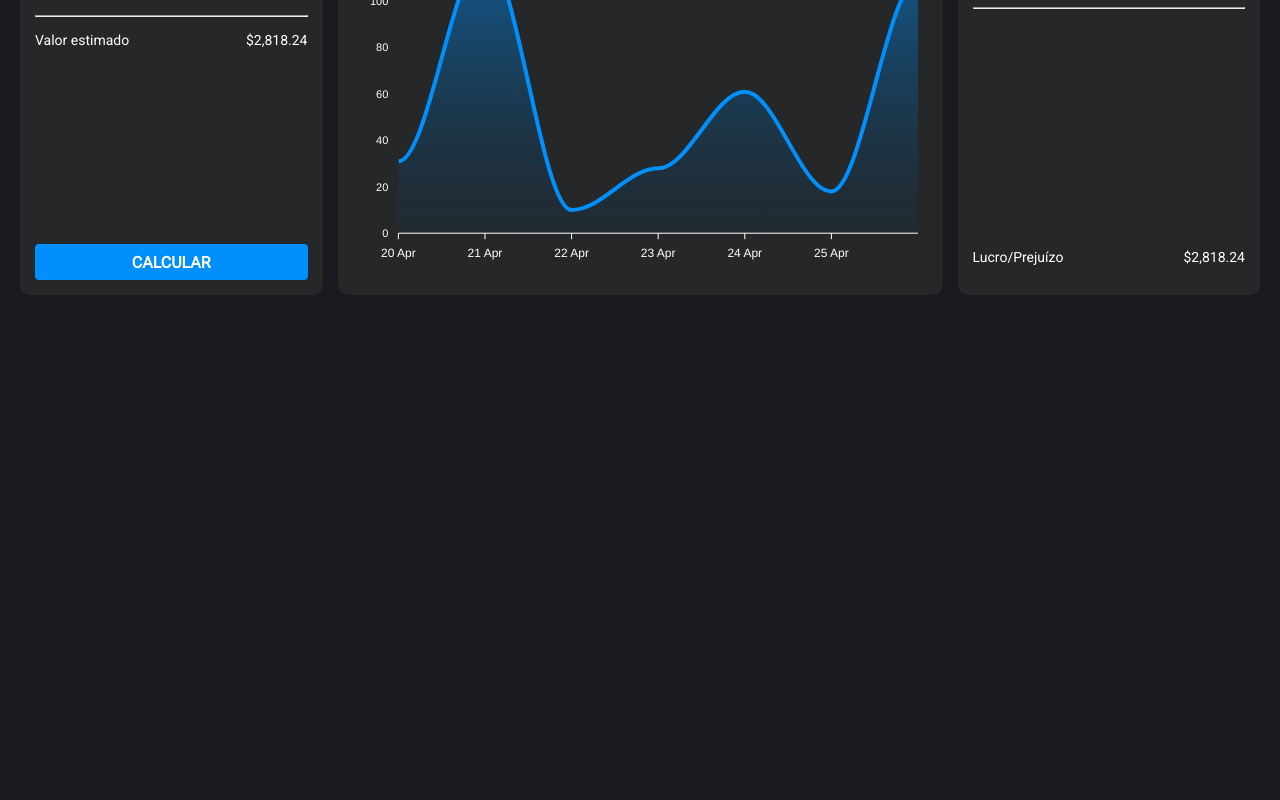
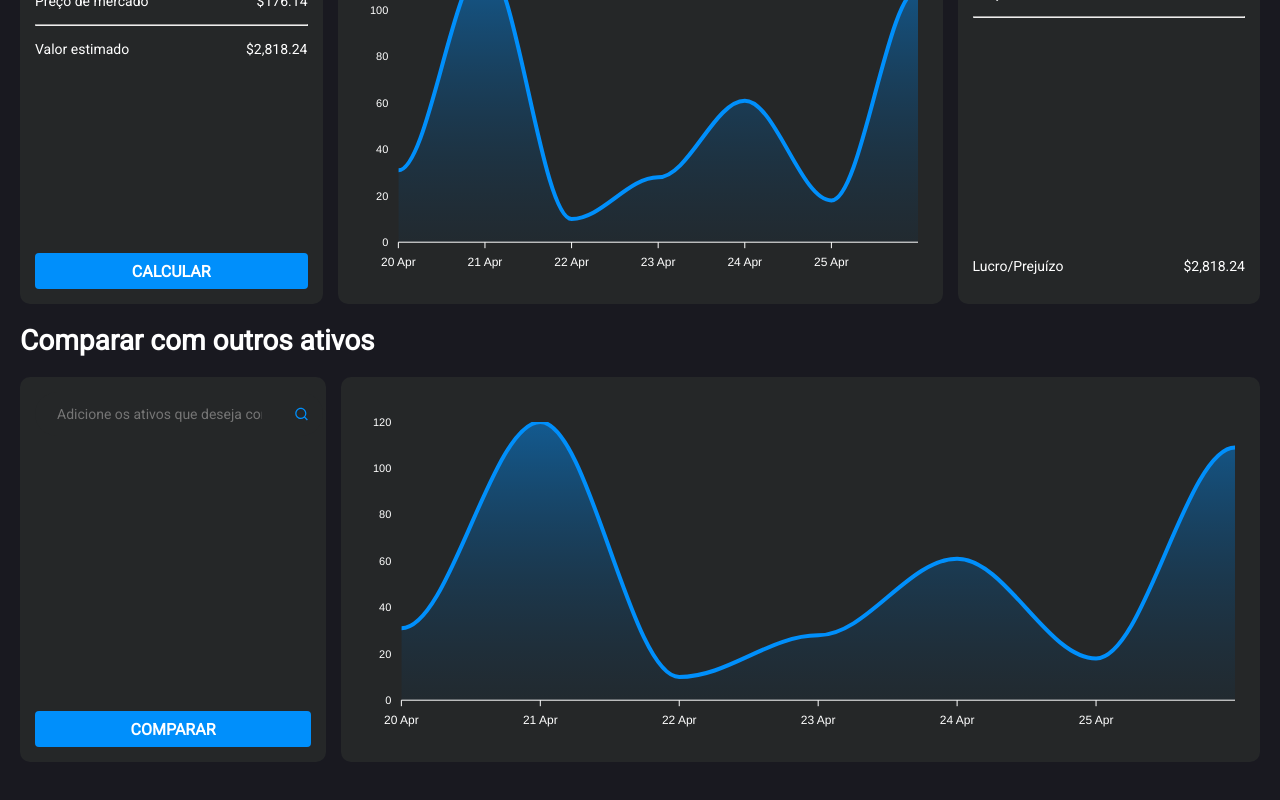
Before and after one commit to xl-solutions/hiring, a React (Create React App) app in the folder web/: page / in a window 1280 px wide. Shown: the part 708-1508 px from the top of the page. Before the commit the page ends 1077 px from the top, so only its background shows below. Built offline with nearby package versions, Linux system fonts and the light colour scheme.

Commit message:
create session for compare stocks prices on home

```diff
--- a/web/package.json
+++ b/web/package.json
@@ -51,6 +51,7 @@
     "@types/axios": "^0.14.0",
     "@types/react-icons": "^3.0.0",
     "@types/react-router-dom": "^5.3.3",
+    "@types/react-tag-input": "^6.1.3",
     "@types/styled-components": "^5.1.25",
     "@typescript-eslint/eslint-plugin": "^5.22.0",
     "@typescript-eslint/parser": "^5.22.0",
--- a/web/src/components/Header/index.tsx
+++ b/web/src/components/Header/index.tsx
@@ -25,6 +25,10 @@ export function Header() {
     setFilterStocks(response.data);
   }
 
+  async function searchQuoteFromStock() {
+    console.log('Buscar informacoes de cotacao para a açaõ');
+  }
+
   useEffect(() => {
     if (!debouncedSearch.trim()) {
       setFilterStocks([]);
@@ -39,7 +43,13 @@ export function Header() {
         dashmoney
         <span>.</span>
       </Logo>
-      <SearchBar setValue={setSearch} stocks={filterStocks} />
+      <SearchBar
+        value={search}
+        setValue={setSearch}
+        stocks={filterStocks}
+        placeholder="Pesquise por ativos na plataforma"
+        fetchData={searchQuoteFromStock}
+      />
       <Portfolio to="/portfolio">
         <div>
           <strong>Meu Portfólio</strong>
--- a/web/src/components/SearchBar/index.tsx
+++ b/web/src/components/SearchBar/index.tsx
@@ -4,26 +4,40 @@ import { SearchStocksProps } from '../Header';
 import { IconSearch, Search } from './styles';
 
 interface SearchBarProps {
+  value?: string;
   setValue?: any;
+  fetchData: (stock_name: string) => void;
   stocks: SearchStocksProps[];
+  placeholder: string;
 }
 
-export function SearchBar({ setValue, stocks }: SearchBarProps) {
+export function SearchBar({
+  value,
+  setValue,
+  stocks,
+  placeholder,
+  fetchData,
+}: SearchBarProps) {
   return (
     <Search>
       <div>
         <input
           type="text"
-          placeholder="Pesquise por ativos na plataforma"
+          placeholder={placeholder}
+          value={value?.toUpperCase()}
           onChange={(e) => setValue(e.target.value)}
         />
         <IconSearch as={RiSearchLine} />
       </div>
       {stocks.length > 0 && (
         <div className="data-results">
-          {stocks.map((stock) => {
+          {stocks?.map((stock) => {
             return (
-              <div className="item" key={stock.name}>
+              <div
+                className="item"
+                key={stock.name}
+                onClick={() => fetchData(stock.name)}
+              >
                 <p>{stock.name}</p>
               </div>
             );
--- a/web/src/pages/Dashboard/index.tsx
+++ b/web/src/pages/Dashboard/index.tsx
@@ -1,4 +1,6 @@
 import Chart from 'react-apexcharts';
+import { useEffect, useState } from 'react';
+import { RiDeleteBin5Fill } from 'react-icons/ri';
 import { Header } from '../../components/Header';
 import {
   Container,
@@ -8,8 +10,13 @@ import {
   Item,
   ProjectionGains,
   Menu,
+  CompareStock,
+  IconDelete,
 } from './styles';
 import { Button } from '../../components/Button';
+import { SearchBar } from '../../components/SearchBar';
+import api from '../../services/api';
+import { useDebounce } from '../../hooks/useDebounce';
 
 const options = {
   chart: {
@@ -62,6 +69,38 @@ const options = {
 const series = [{ name: 'series1', data: [31, 120, 10, 28, 61, 18, 109] }];
 
 export default function Dashboard() {
+  const [searchStockCompare, setSearchStockCompare] = useState('');
+  const [resultStocks, setResultStocks] = useState([]);
+  const [stocksFromCompare, setStocksFromCompare] = useState<string[]>([]);
+  const debouncedSearch = useDebounce(searchStockCompare, 500);
+
+  async function searchStockForCompare() {
+    const response = await api.get('/search', {
+      params: { symbol: debouncedSearch },
+    });
+
+    setResultStocks(response.data);
+  }
+
+  function addToStockCompare(stock_name: string) {
+    setStocksFromCompare([...stocksFromCompare, stock_name]);
+    setSearchStockCompare('');
+  }
+
+  function removeStockFromCompare(stock_name: string) {
+    setStocksFromCompare(
+      stocksFromCompare.filter((e) => e !== `${stock_name}`)
+    );
+  }
+
+  useEffect(() => {
+    if (!debouncedSearch.trim()) {
+      setResultStocks([]);
+    } else {
+      searchStockForCompare();
+    }
+  }, [debouncedSearch]);
+
   return (
     <Container>
       <Header />
@@ -92,7 +131,7 @@ export default function Dashboard() {
             <Button type="button" label="ADICIONAR" />
           </Menu>
         </GeneralInfo>
-        <h2>Projeção de ganhos por compra</h2>
+        <h1>Projeção de ganhos por compra</h1>
         <ProjectionGains>
           <Menu>
             <div>
@@ -133,6 +172,36 @@ export default function Dashboard() {
             </Item>
           </Menu>
         </ProjectionGains>
+        <h1>Comparar com outros ativos</h1>
+        <CompareStock>
+          <Menu>
+            <div>
+              <SearchBar
+                value={searchStockCompare}
+                setValue={setSearchStockCompare}
+                stocks={resultStocks}
+                placeholder="Adicione os ativos que deseja comparar"
+                fetchData={addToStockCompare}
+              />
+              {stocksFromCompare.length > 0 &&
+                stocksFromCompare.map((stock) => (
+                  <div id="stock-compare" key={stock}>
+                    <p>{stock}</p>
+                    <button
+                      type="button"
+                      onClick={() => removeStockFromCompare(stock)}
+                    >
+                      <IconDelete as={RiDeleteBin5Fill} />
+                    </button>
+                  </div>
+                ))}
+            </div>
+            <Button type="button" label="COMPARAR" />
+          </Menu>
+          <InfoStock>
+            <Chart options={options} series={series} type="area" height={340} />
+          </InfoStock>
+        </CompareStock>
       </Content>
     </Container>
   );
--- a/web/src/pages/Dashboard/styles.ts
+++ b/web/src/pages/Dashboard/styles.ts
@@ -43,6 +43,24 @@ export const Menu = styled.div`
     h2 {
       margin-bottom: 30px;
     }
+
+    #stock-compare {
+      display: flex;
+      flex-direction: row;
+      justify-content: space-between;
+      font-size: 13px;
+      font-weight: bold;
+      padding: 5px 10px;
+      background-color: var(--blue);
+      color: var(--white);
+      margin: 5px 0;
+
+      button {
+        text-decoration: none;
+        border: none;
+        background-color: transparent;
+      }
+    }
   }
 `;
 
@@ -69,3 +87,17 @@ export const ProjectionGains = styled.div`
   grid-template-columns: 1fr 2fr 1fr;
   grid-gap: 15px;
 `;
+
+export const CompareStock = styled.div`
+  display: grid;
+  width: 100%;
+  max-width: 1480px;
+  grid-template-columns: 1fr 3fr;
+  grid-gap: 15px;
+`;
+
+export const IconDelete = styled.img`
+  margin-right: 8px;
+  color: var(--gray);
+  font-size: 20px;
+`;
```
Also changed, not shown: 1 other file (tests, documents, lock files or other folders).
